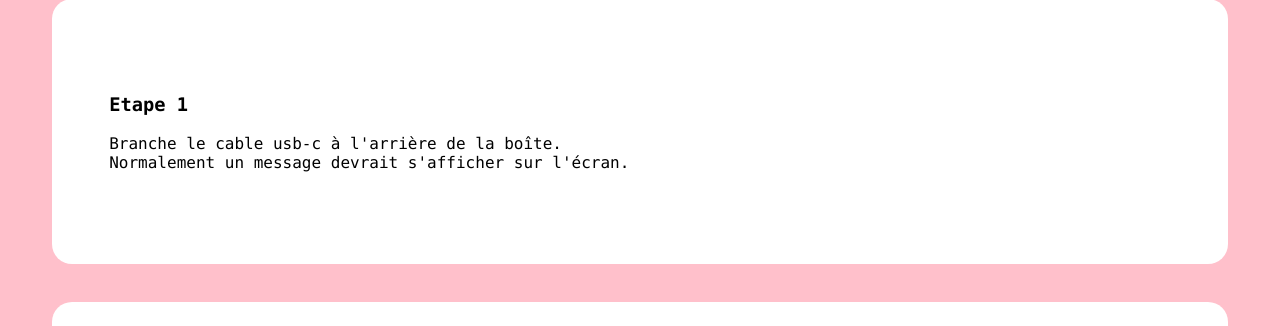
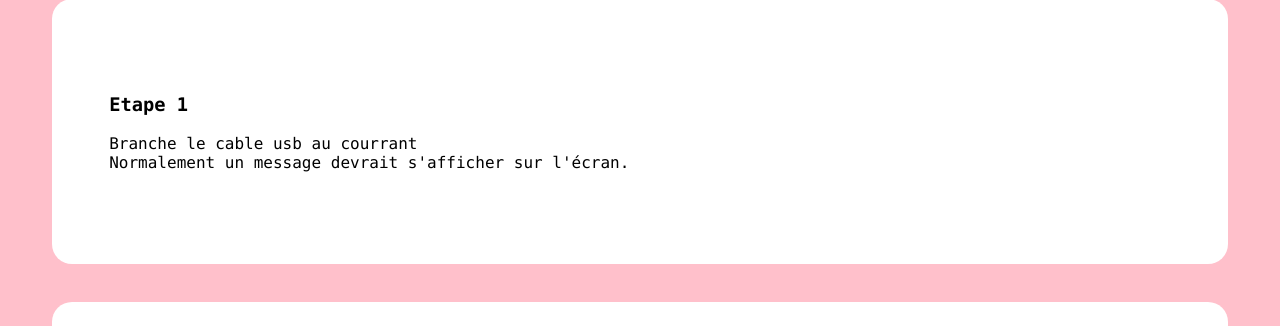
Before and after one commit to Kevinnnnb/Noa_Webapp, a Flask app: page /aide in a window 1280 px wide. Shown: the part 314-640 px from the top of the page. Run offline with Flask 3, Linux system fonts and the light colour scheme.

Commit message:
Update config.html

```diff
--- a/templates/config.html
+++ b/templates/config.html
@@ -43,7 +43,7 @@
         <div class="pute">
             <div class="form-container">
                 <h3>Etape 1</h3>
-                <p>Branche le cable usb-c à l'arrière de la boîte. <br> Normalement un message devrait s'afficher sur l'écran.</p>
+                <p>Branche le cable usb au courrant <br> Normalement un message devrait s'afficher sur l'écran.</p>
                 </form>
                 <br></div></div>
 
@@ -75,7 +75,7 @@
         <div class="pute">
             <div class="form-container">
                 <h3>Etape 4</h3>
-                <p>Pour utiliser la boîte, tu peux te rendre sur <a href="/">ce site</a> et/ou partager le lien avec tes amis et ev. ta famille</p>
+                <p>Pour utiliser la boîte, tu peux te rendre sur <a href="/">ce site</a> et/ou partager le lien avec les gens que tu veux</p>
 
 
                 </form>
```
